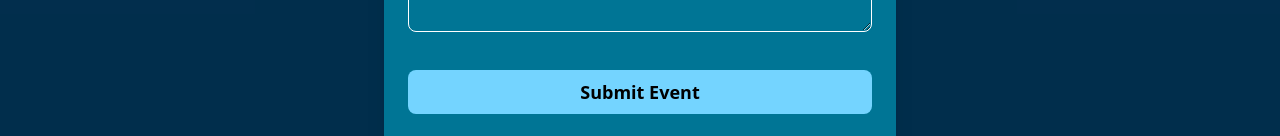
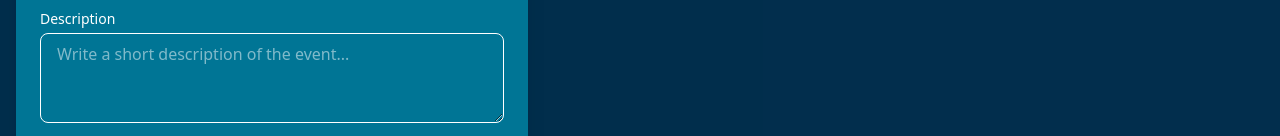
Before and after one commit to Interested-Person/ticketBooking, a React (Vite) app: page /admin in a window 1280 px wide. Both pictures are taken after a click on the button "Add new entry". Shown: the part 661-797 px from the top of the page. Built offline with nearby package versions, Linux system fonts and the light colour scheme; no server answers; the database is empty.

Commit message:
fixed a error where model was overflowing

```diff
--- a/src/components/Modal/addEntryAdmin.tsx
+++ b/src/components/Modal/addEntryAdmin.tsx
@@ -71,8 +71,8 @@ export default function AddEntry({ onClose }: { onClose: () => void }) {
   };
 
   return (
-    <div className="fixed inset-0 z-50 bg-sky-900/60 flex items-center justify-center p-4">
-      <div className="bg-cyan-700 rounded-2xl shadow-xl p-6 w-full max-w-lg">
+    <div className="fixed inset-0 z-50 bg-sky-900/60  overflow-y-scroll hide-scrollbar justify-center  p-4">
+      <div className="bg-cyan-700  rounded-2xl shadow-xl p-6 w-full max-w-lg">
         <h2 className="text-2xl font-bold text-white mb-6 text-center">
           Add New Event
         </h2>
@@ -130,13 +130,13 @@ export default function AddEntry({ onClose }: { onClose: () => void }) {
 
           <button
             type="submit"
-            className="w-full mt-4 bg-sky-300 cursor-pointer hover:bg-sky-500 text-black py-2 rounded-lg text-lg font-semibold transition duration-200"
+            className="w-full mt-2 bg-sky-300 cursor-pointer hover:bg-sky-500 text-black py-2 rounded-lg text-lg font-semibold transition duration-200"
           >
             Submit Event
           </button>
           <button
           onClick={()=>onClose()}
-            className="w-full mt-4 bg-sky-300 cursor-pointer hover:bg-sky-500 text-black py-2 rounded-lg text-lg font-semibold transition duration-200"
+            className="w-full mt-2 bg-sky-300 cursor-pointer hover:bg-sky-500 text-black py-2 rounded-lg text-lg font-semibold transition duration-200"
           >
             Cancel
           </button>
--- a/src/pages/Admin.tsx
+++ b/src/pages/Admin.tsx
@@ -20,6 +20,7 @@ const Admin = () => {
             <div className="flex gap-5">
                 {ticketsFeed.map((event) => (
                     <EventCard
+                    key={event.id}
                         event={event}
                         whatPage="admin"
                     />
```
